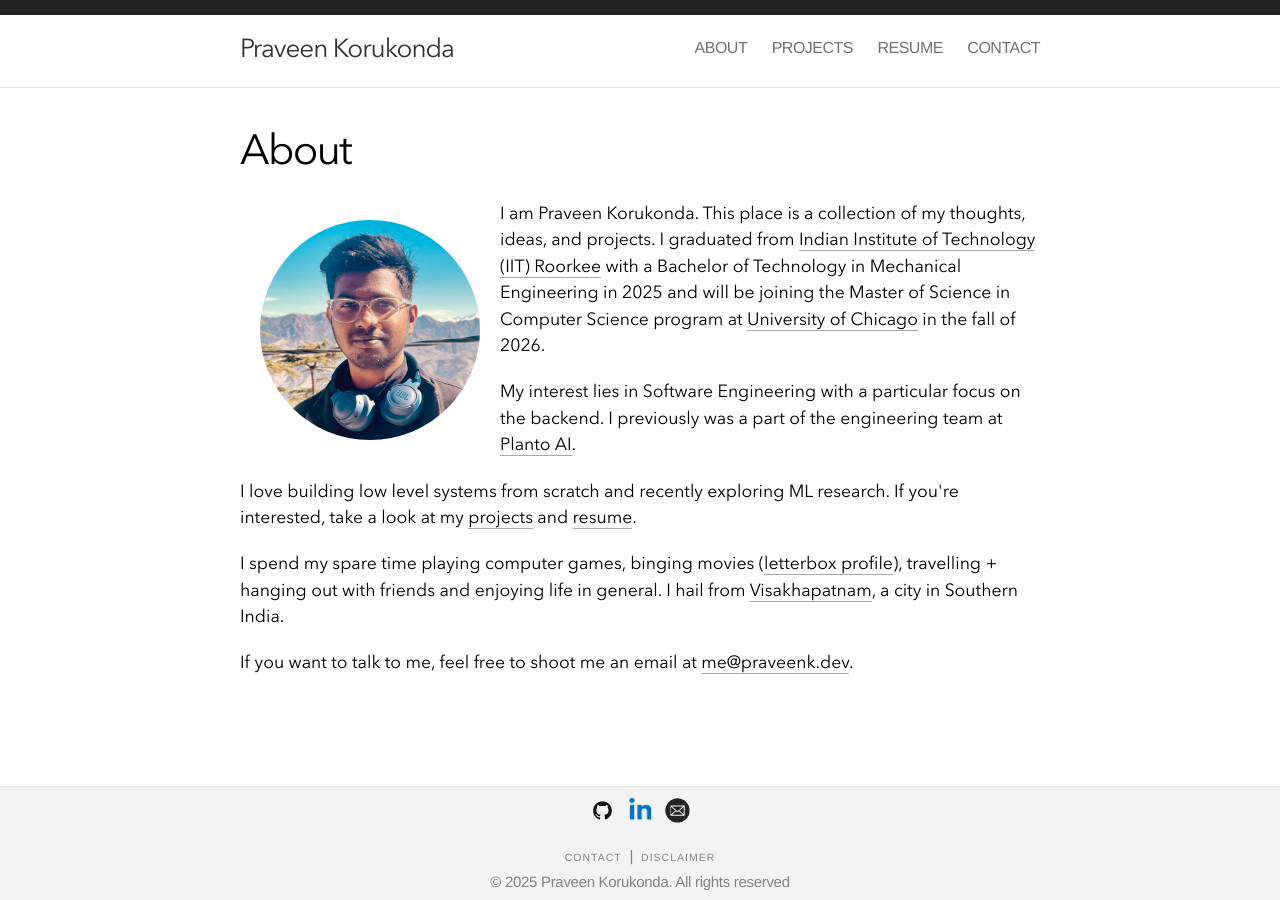
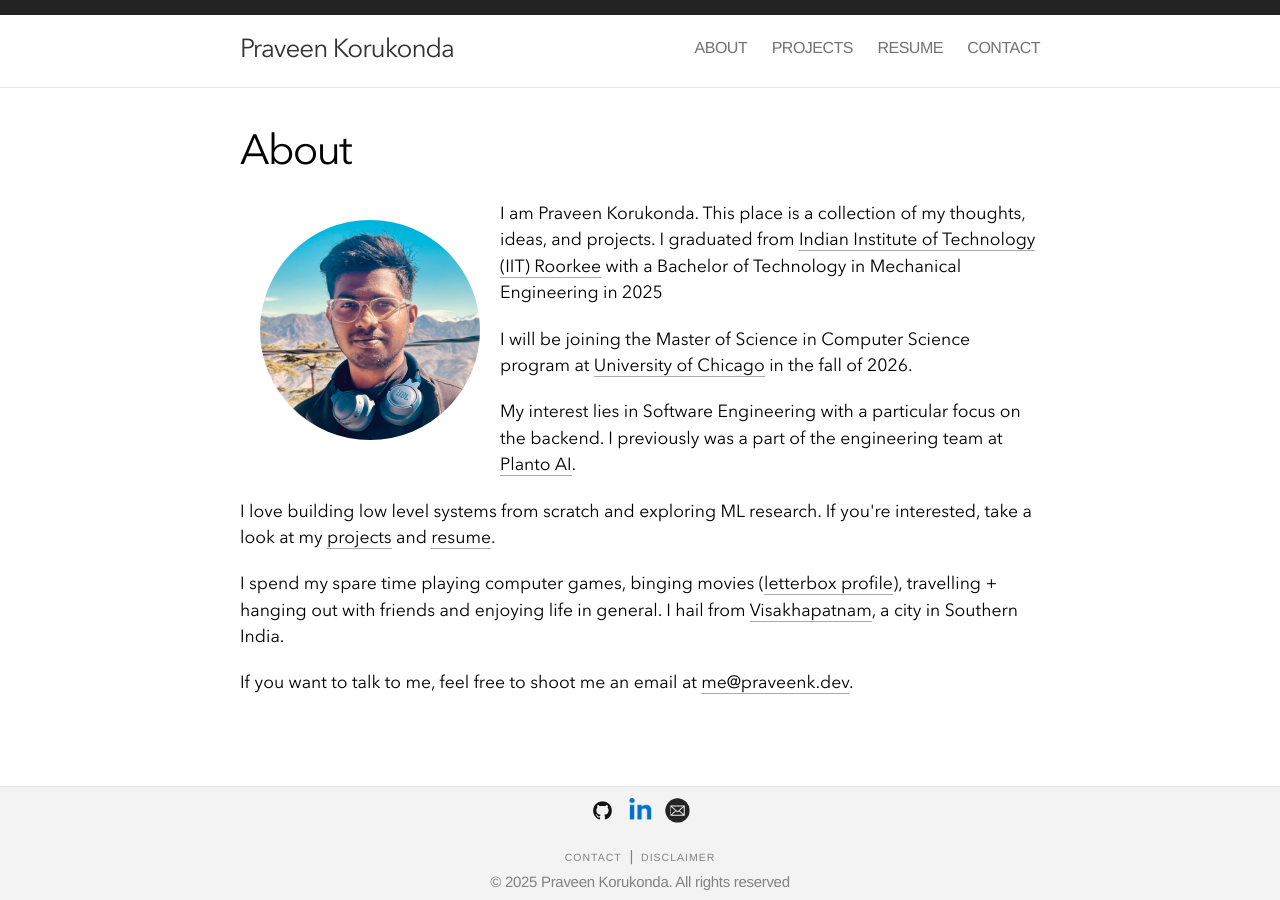
Before and after one commit to kpraveenkumar19/kpraveenkumar19.github.io, a Jekyll site: the page built from index.html, in a window 1280 px wide. Built offline with Jekyll 4.4.1, drawn with Linux system fonts in a browser that asks for light colours; nearby versions of some CDN libraries.

Commit message:
Restructure bio paragraphs on home and about pages.
Split education and UChicago plans into separate paragraphs and tighten ML research wording.

Co-authored-by: Cursor <cursoragent@cursor.com>

```diff
--- a/index.html
+++ b/index.html
@@ -8,13 +8,16 @@ layout: default
   </header>
   <div id = "profile"></div>
   <p>
-    I am Praveen Korukonda. This place is a collection of my thoughts, ideas, and projects. I graduated from <a href="https://www.iitr.ac.in/" target="_blank" rel="noopener noreferrer">Indian Institute of Technology (IIT) Roorkee</a> with a Bachelor of Technology in Mechanical Engineering in 2025 and will be joining the Master of Science in Computer Science program at <a href="https://www.uchicago.edu/" target="_blank" rel="noopener noreferrer">University of Chicago</a> in the fall of 2026.
+    I am Praveen Korukonda. This place is a collection of my thoughts, ideas, and projects. I graduated from <a href="https://www.iitr.ac.in/" target="_blank" rel="noopener noreferrer">Indian Institute of Technology (IIT) Roorkee</a> with a Bachelor of Technology in Mechanical Engineering in 2025
+  </p>
+  <p>
+    I will be joining the Master of Science in Computer Science program at <a href="https://www.uchicago.edu/" target="_blank" rel="noopener noreferrer">University of Chicago</a> in the fall of 2026.
   </p>
   <p>
     My interest lies in Software Engineering with a particular focus on the backend. I previously was a part of the engineering team at <a href="https://planto.ai" target="_blank" rel="noopener noreferrer">Planto AI</a>.
   </p>
   <p>
-    I love building low level systems from scratch and recently exploring ML research. If you're interested, take a look at my <a href="https://praveenk.dev/projects" target="_blank" rel="noopener noreferrer">projects</a> and <a href="https://praveenk.dev/resume.pdf" target="_blank" rel="noopener noreferrer">resume</a>.
+    I love building low level systems from scratch and exploring ML research. If you're interested, take a look at my <a href="https://praveenk.dev/projects" target="_blank" rel="noopener noreferrer">projects</a> and <a href="https://praveenk.dev/resume.pdf" target="_blank" rel="noopener noreferrer">resume</a>.
   </p>
   <p>
     I spend my spare time playing computer games, binging movies (<a href="https://letterboxd.com/BuriBuriZaimon/" target="_blank" rel="noopener noreferrer">letterbox profile</a>), travelling + hanging out with friends and enjoying life in general. I hail from <a href="https://www.google.com/maps/place/Visakhapatnam,+Andhra+Pradesh/@17.7378282,82.9329317,143989m/data=!3m2!1e3!4b1!4m6!3m5!1s0x3a39431389e6973f:0x92d9c20395498468!8m2!3d17.6973801!4d83.2990254!16zL20vMDFqbXBm?entry=ttu&g_ep=EgoyMDI1MTEyMy4xIKXMDSoASAFQAw%3D%3D" target="_blank" rel="noopener noreferrer">Visakhapatnam</a>, a city in Southern India.
```
Also changed, not shown: about.html (+5 -2 lines).
